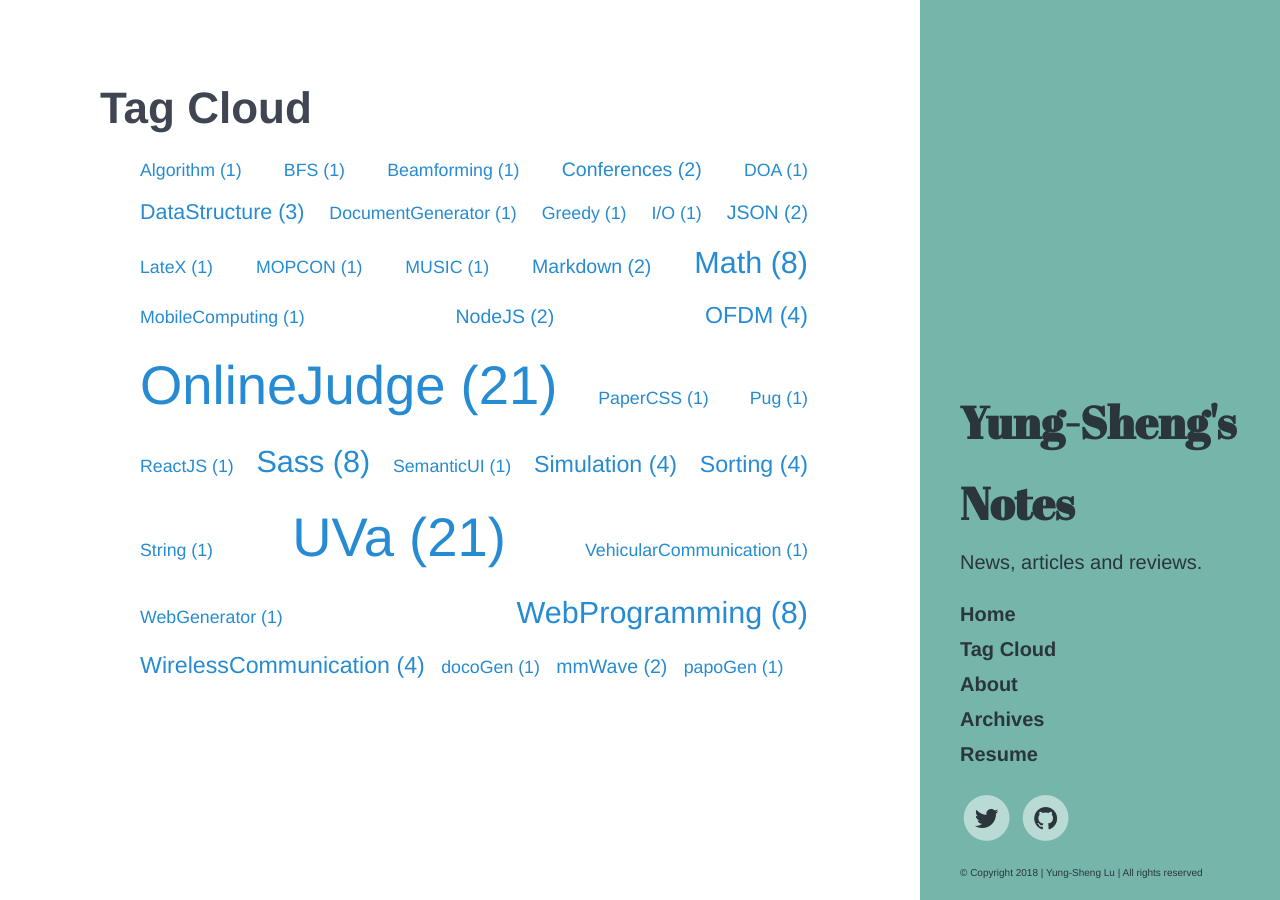
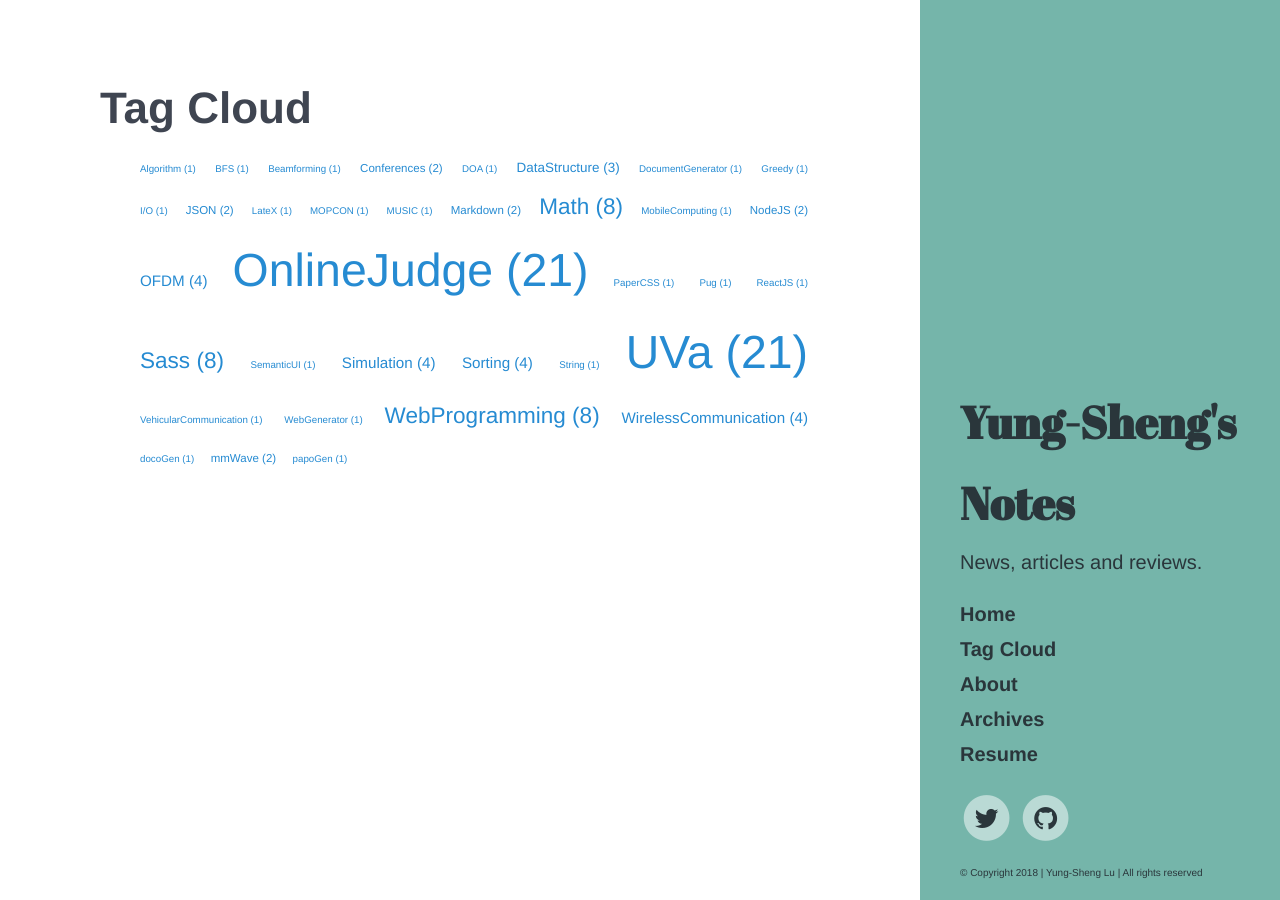
Before and after one commit to dppss90010/yungshenglu.github.io, a Jekyll site: the page built from TagCloud.md, in a window 1280 px wide. Built offline with Jekyll 4.4.1, drawn with Linux system fonts in a browser that asks for light colours; comment, search, counter and statistics services are not loaded.

Commit message:
Add TagCloud

```diff
--- a/TagCloud.md
+++ b/TagCloud.md
@@ -5,7 +5,7 @@ title: Tag Cloud
 <ul class="tag-cloud">
 {% assign sorted_tags = (site.tags | sort: 0) %}
 {% for tag in sorted_tags %}
-  <li style="font-size: {{ tag | last | size | times: 400 | divided_by: site.tags.size | plus: 100  }}%">
+  <li style="font-size: {{ tag | last | size | times: 400 | divided_by: site.tags.size | plus: 50  }}%">
     <a href="/tags/{{ tag[0] }}">
       {{ tag | first }} ({{ tag | last | size }})
     </a>
```
